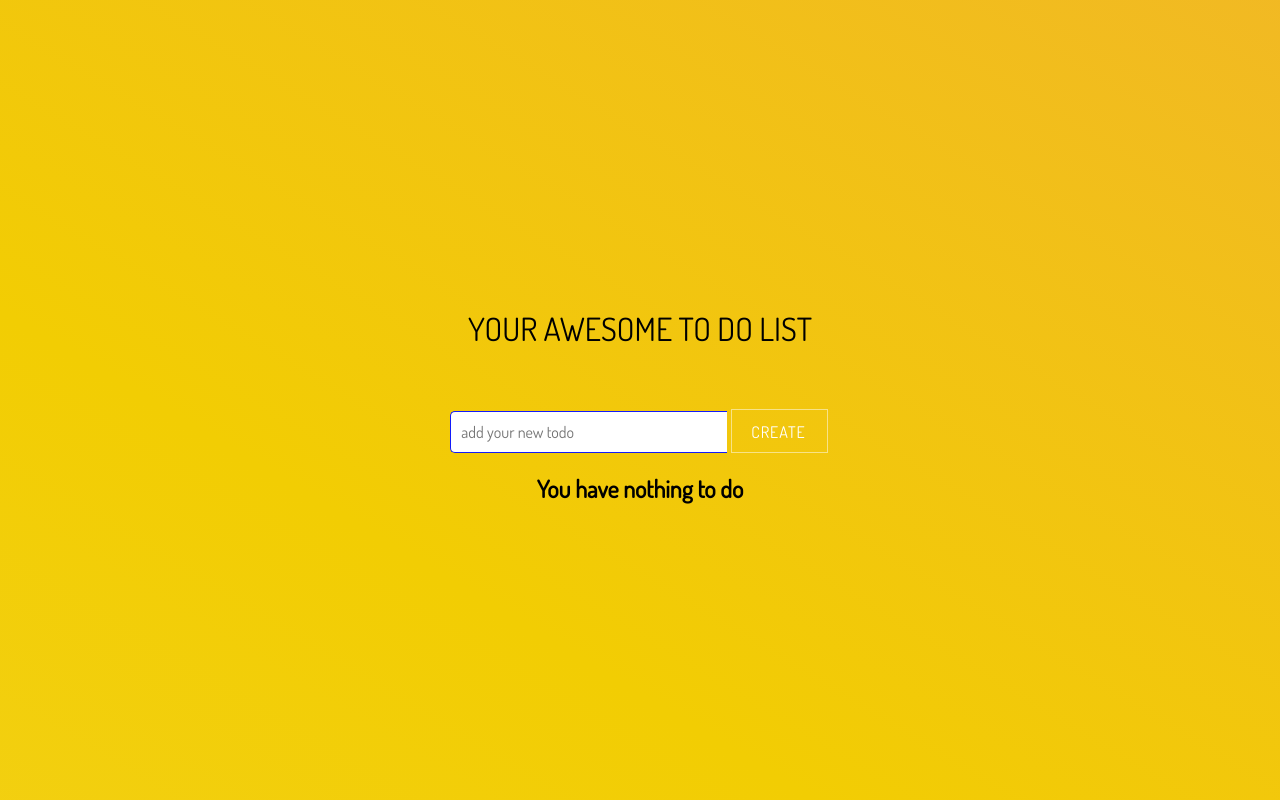
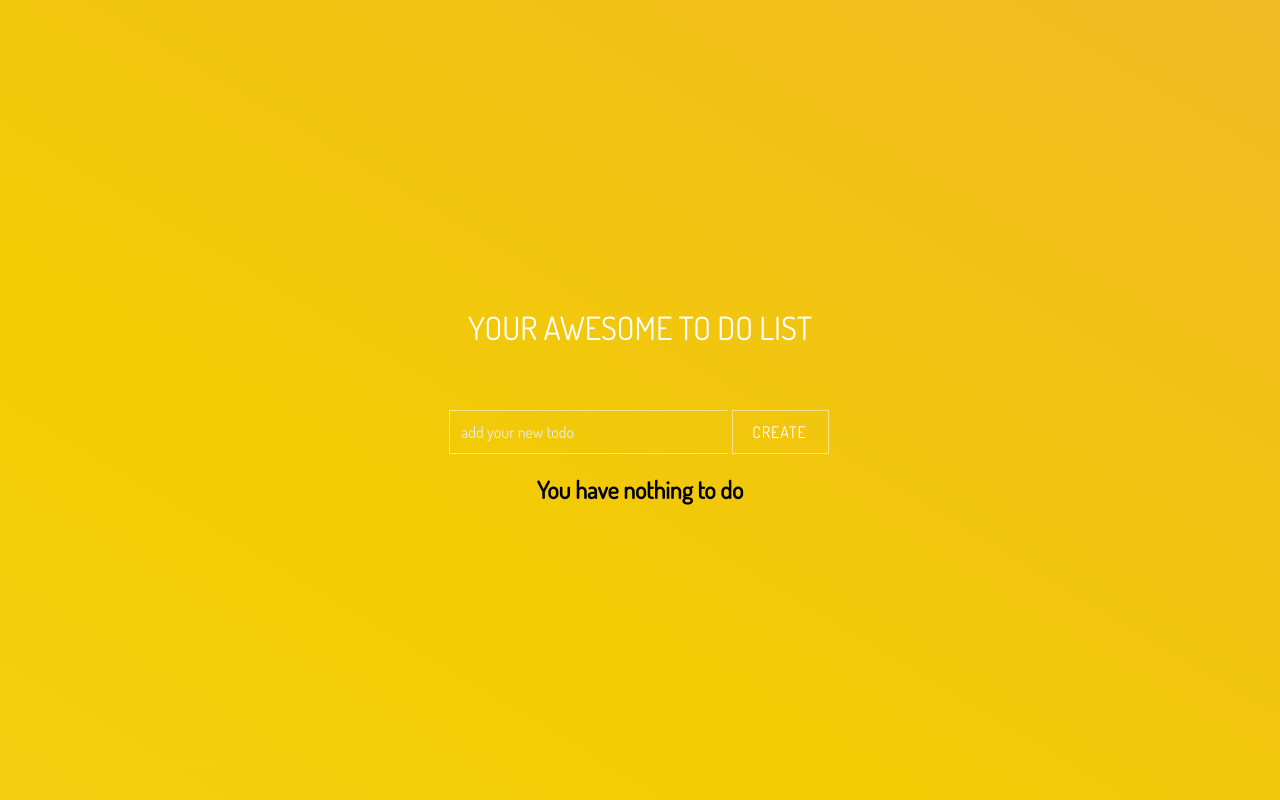
Before and after one commit to AlenaAlyona/todo_list, a React (Create React App) app: page / in a window 1280 px wide. Built offline with nearby package versions, Linux system fonts and the light colour scheme.

Commit message:
styled input in form component

```diff
--- a/src/App.css
+++ b/src/App.css
@@ -90,4 +90,5 @@
 .mainTitle {
   font-weight: 400;
   font-size: 32px;
+  color: white;
 }
--- a/src/components/form.css
+++ b/src/components/form.css
@@ -12,24 +12,44 @@ form {
 input {
   cursor: text;
   border: 1px solid;
-  border-color: #121bfa;
+  border-color: rgba(255, 255, 255, 0.5);
   border-right-width: 0;
-  border-radius: 5px 0 0 5px;
+  background-color: transparent;
+  color: white;
   width: 20%;
+  padding: 11px;
 }
 
 input:focus {
   outline: none !important;
 }
+::placeholder {
+  /* Chrome, Firefox, Opera, Safari 10.1+ */
+  color: rgb(235, 235, 235);
+  opacity: 1; /* Firefox */
+}
 
+:-ms-input-placeholder {
+  /* Internet Explorer 10-11 */
+  color: rgb(235, 235, 235);
+}
+
+::-ms-input-placeholder {
+  /* Microsoft Edge */
+  color: rgb(235, 235, 235);
+}
 input,
 textarea,
 button {
-  padding: 10px;
   flex-shrink: none;
   display: inline-block;
   font-family: inherit;
   font-size: inherit;
+}
+
+textarea,
+button {
+  padding: 10px;
 }
 
 .btnDefault {
@@ -55,7 +75,7 @@ button {
   color: white;
   line-height: 42px;
   font-size: 16px;
-  padding: 11px 20px;
+  padding: 10px 20px 12px 20px;
   margin: 0;
 }
 
@@ -95,3 +115,11 @@ button {
   transform: scale(0, 0);
   opacity: 0;
 }
+
+input:-webkit-autofill,
+input:-webkit-autofill:hover,
+input:-webkit-autofill:focus,
+input:-webkit-autofill:active {
+  transition: background-color 5000s;
+  -webkit-text-fill-color: #fff !important;
+}
```
